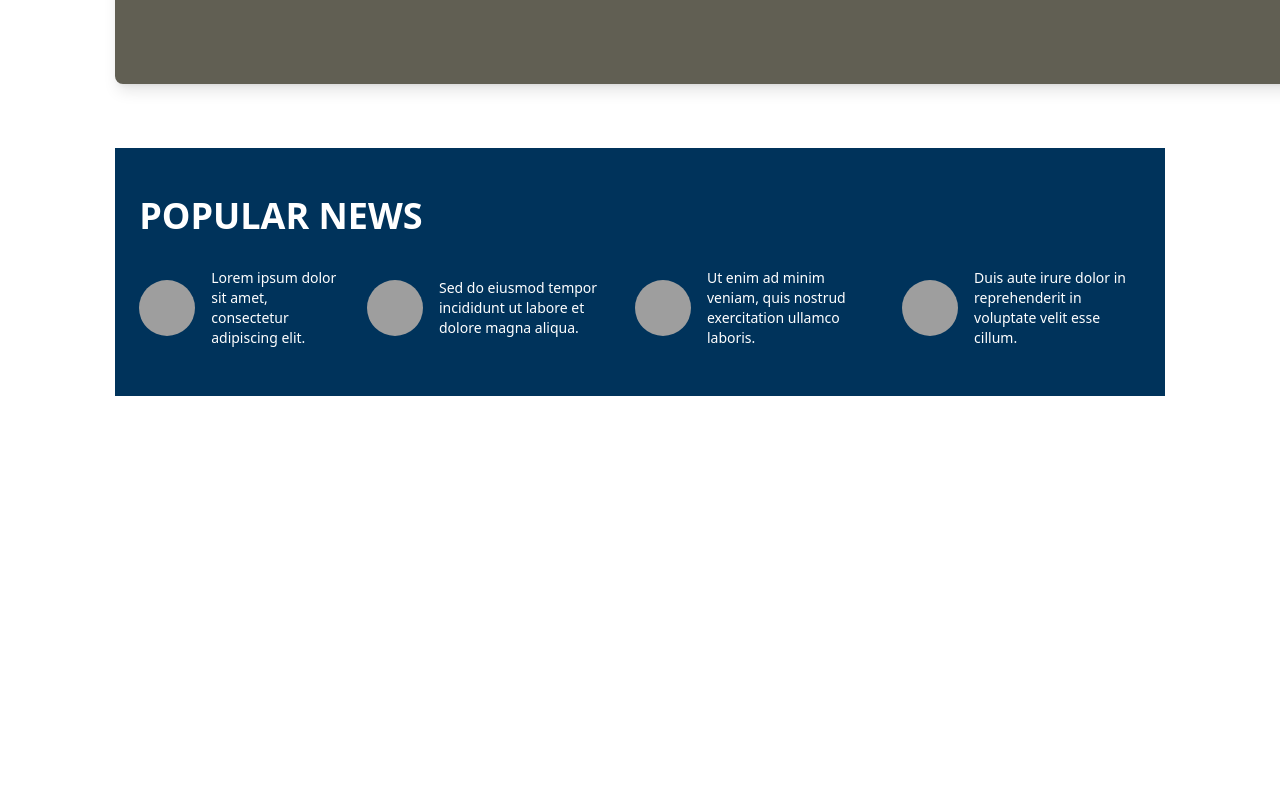
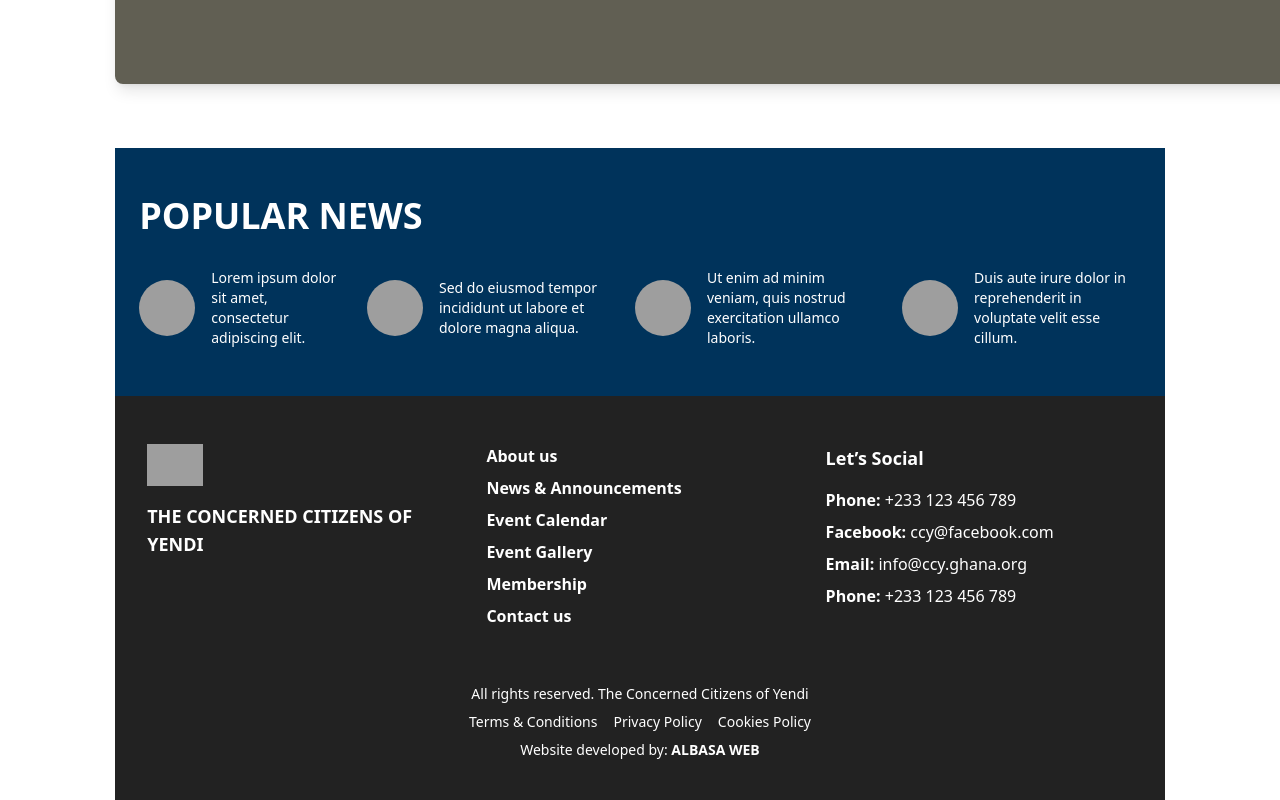
Before and after one commit to zsulley58/ccyghana, a React (Vite) app: page /contact-us in a window 1280 px wide. Shown: the part 2472-3272 px from the top of the page. Before the commit the page ends 2868 px from the top, so only its background shows below. Built offline with nearby package versions, Linux system fonts and the light colour scheme; grey boxes are pictures that could not be loaded.

Commit message:
Committing footer component

```diff
--- a/src/App.jsx
+++ b/src/App.jsx
@@ -11,6 +11,7 @@ import Navbar from './components/Navbar';
 import Hero from './components/Hero';
 import Box from './components/Box';
 import Projects from './components/Projects'; // Import the Projects component
+import Footer from './components/Footer';
 
 const App = () => {
   return (
@@ -24,10 +25,12 @@ const App = () => {
         <Route path='/event-gallery' element={<EventGallery />} />
         <Route path='/membership' element={<Membership />} />
         <Route path='/contact-us' element={<ContactUs />} />
+
       </Routes>
       <Hero />
       <Box />
       <Projects /> {/* Added the Projects component here */}
+      <Footer />
     </div>
   );
 };
--- /dev/null
+++ b/src/components/Footer.jsx
@@ -0,0 +1,92 @@
+import React from 'react';
+
+const Footer = () => {
+  return (
+    <footer className="bg-[#222] text-white py-8">
+      {/* Top section with logo/brand, navigation, and social/contact info */}
+      <div className="flex flex-wrap justify-around mb-8 px-4">
+
+        {/* Left Column: Logo and Title */}
+        <div className="flex-1 min-w-[250px] m-4">
+          {/* Replace the src below with your logo’s path */}
+          <img
+            src="path/to/ccy-logo.png"
+            alt="CCY Logo"
+            className="w-14 mb-4"
+          />
+          <h3 className="text-lg font-semibold uppercase">
+            THE CONCERNED CITIZENS OF YENDI
+          </h3>
+        </div>
+
+        {/* Middle Column: Navigation Links */}
+        <div className="flex-1 min-w-[250px] m-4">
+          <h4 className="mb-2 font-semibold">About us</h4>
+          <h4 className="mb-2 font-semibold">News &amp; Announcements</h4>
+          <h4 className="mb-2 font-semibold">Event Calendar</h4>
+          <h4 className="mb-2 font-semibold">Event Gallery</h4>
+          <h4 className="mb-2 font-semibold">Membership</h4>
+          <h4 className="mb-2 font-semibold">Contact us</h4>
+        </div>
+
+        {/* Right Column: Social & Contact */}
+        <div className="flex-1 min-w-[250px] m-4">
+          <h3 className="text-lg font-semibold mb-4">Let’s Social</h3>
+          <p className="mb-2">
+            <strong>Phone:</strong>{' '}
+            <a href="tel:+233123456789" className="text-white hover:underline">
+              +233 123 456 789
+            </a>
+          </p>
+          <p className="mb-2">
+            <strong>Facebook:</strong>{' '}
+            <a
+              href="mailto:ccy@facebook.com"
+              className="text-white hover:underline"
+            >
+              ccy@facebook.com
+            </a>
+          </p>
+          <p className="mb-2">
+            <strong>Email:</strong>{' '}
+            <a
+              href="mailto:info@ccy.ghana.org"
+              className="text-white hover:underline"
+            >
+              info@ccy.ghana.org
+            </a>
+          </p>
+          <p className="mb-2">
+            <strong>Phone:</strong>{' '}
+            <a href="tel:+233123456789" className="text-white hover:underline">
+              +233 123 456 789
+            </a>
+          </p>
+        </div>
+      </div>
+
+      {/* Bottom section with rights and extra links */}
+      <div className="text-center text-sm px-4">
+        <p className="my-2">
+          All rights reserved. The Concerned Citizens of Yendi
+        </p>
+        <p className="my-2 space-x-4">
+          <a href="#terms" className="hover:underline inline-block">
+            Terms &amp; Conditions
+          </a>
+          <a href="#privacy" className="hover:underline inline-block">
+            Privacy Policy
+          </a>
+          <a href="#cookies" className="hover:underline inline-block">
+            Cookies Policy
+          </a>
+        </p>
+        <p className="my-2">
+          Website developed by: <strong>ALBASA WEB</strong>
+        </p>
+      </div>
+    </footer>
+  );
+};
+
+export default Footer;
```
